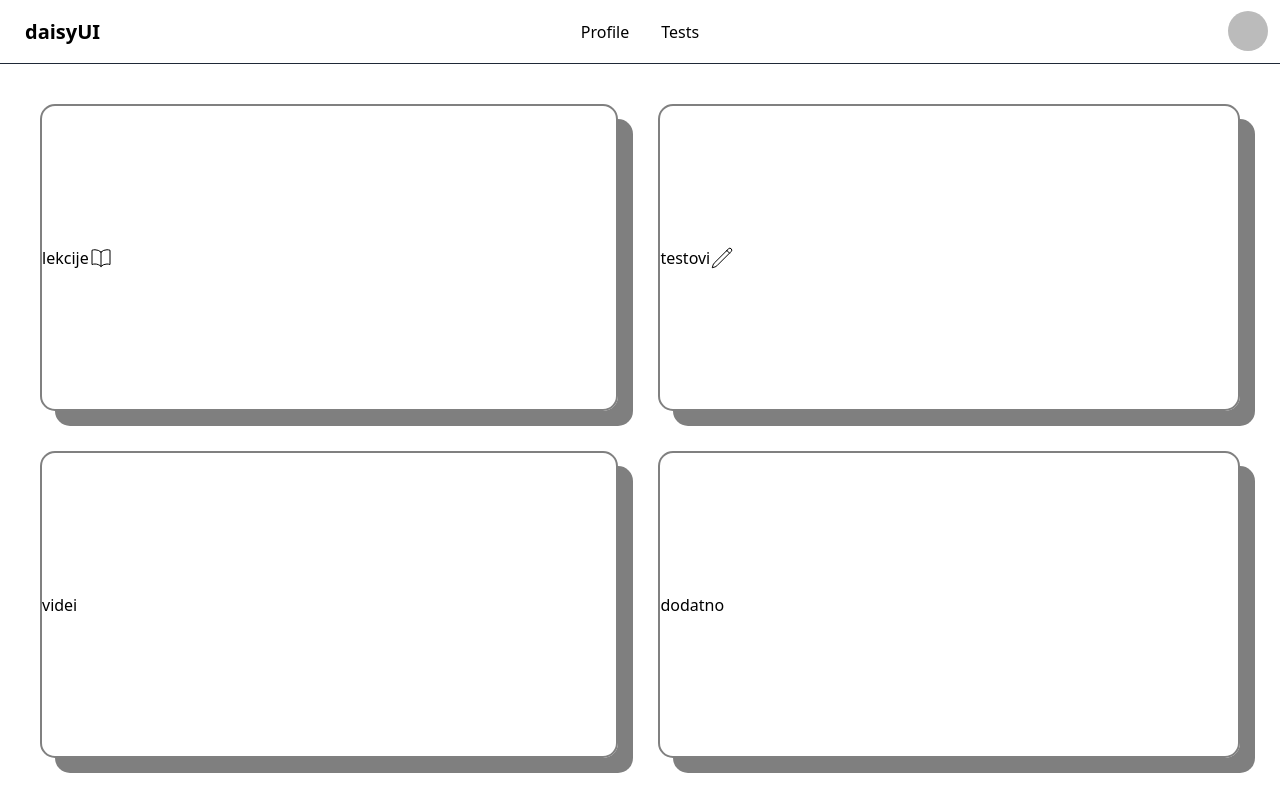
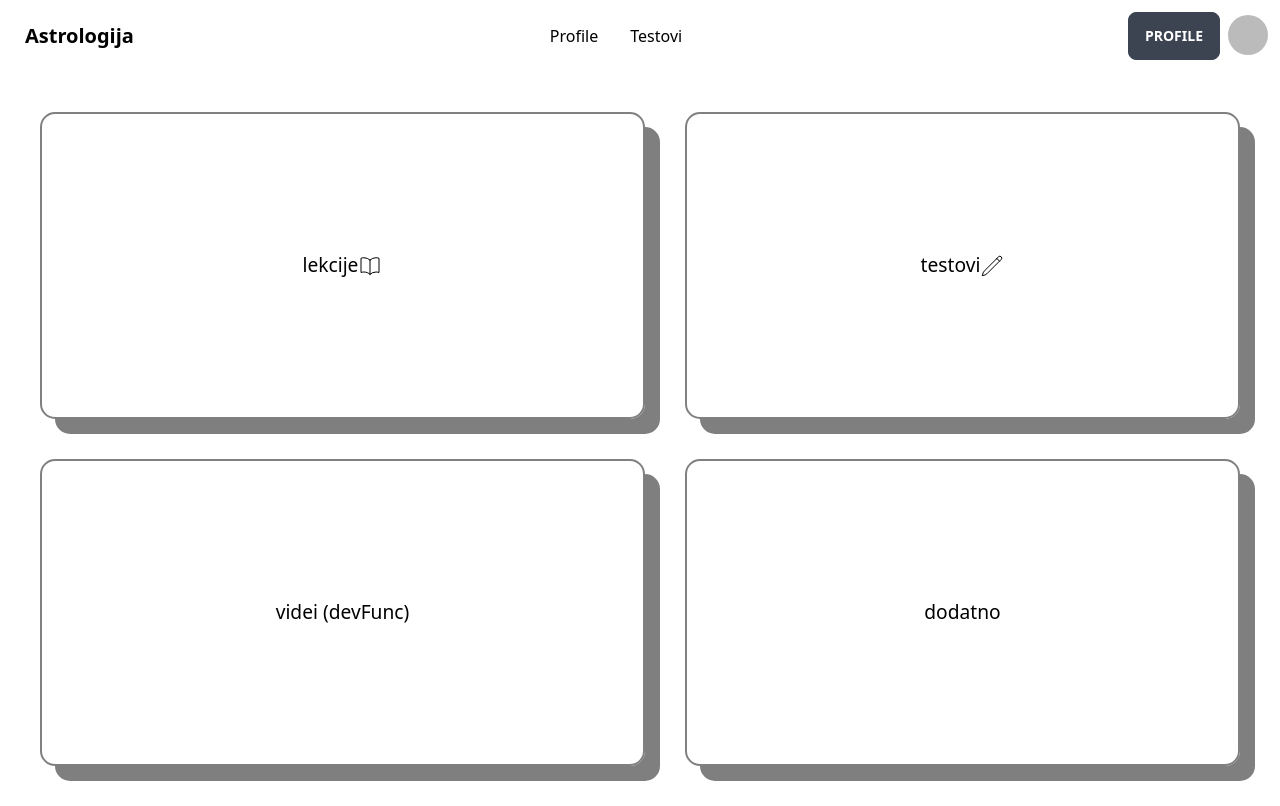
Before and after one commit to asdfmake/ValProj, a Next.js app: page /profile in a window 1280 px wide. Built offline with nearby package versions, Linux system fonts and the light colour scheme; no server answers; sample sign-in values are in the browser's storage.

Commit message:
start of redesign

```diff
--- a/app/api/create-checkout-session/route.ts
+++ b/app/api/create-checkout-session/route.ts
@@ -5,7 +5,7 @@ import stripe from "../../../stripe/stripeClient"
 
 
 const stripePromise = loadStripe(process.env.NEXT_PUBLIC_STRIPE_PUBLIC_KEY!);
-
+//NE MOZE DA RADI BEZ STRIPE CLI A
 
 export async function POST(req: Request, res: NextApiResponse) {
     if (req.method === 'POST') {
--- a/app/login/page.tsx
+++ b/app/login/page.tsx
@@ -1,34 +1,18 @@
 "use client";
-
-//import React, {ReactElement} from "react";
-import { useEffect } from "react";
-import { auth, firebase, firestore } from "../../firebase/firebaseClient";
-//import { getAuth, signInWithPopup, GoogleAuthProvider, signOut } from "firebase/auth";
 import { isUserPremium, loginWithAuth, signUp, checkForUser, logOut} from "@/firebase/userFunctions";
-import { useAuthState } from "react-firebase-hooks/auth";
 import { redirect, useRouter } from "next/navigation";
 
+import Router from 'next/router'
+import { useEffect, useState } from "react";
+
 export default function loginPage() {
-  //const [user, loading] = useAuthState(auth);
-  function kita() {
-    console.log("redir");
-    redirect("/nseto");
-  }
-  const { push } = useRouter();
 
-/*   function login(provider: string){
-    let userCred;
+  const [loggedIn, setLoggedIn] = useState(false);
+  useEffect(() => {
+    if(loggedIn)
+      redirect('/profile')
+  });
 
-    switch (provider) {
-        case "withGoogle":
-
-            break;
-
-        default:
-            userCred = null;
-            break;
-    }
-  } */
 
   return (
     <main>
@@ -67,7 +51,7 @@ export default function loginPage() {
                     <button
                       className="bg-white active:bg-slate-50 text-slate-700 font-normal px-4 py-2 rounded outline-none focus:outline-none mr-1 mb-1 uppercase shadow hover:shadow-md inline-flex items-center font-bold text-xs ease-linear transition-all duration-150"
                       type="button"
-                      onClick={(e)=>{loginWithAuth(e, "withGoogle")}}
+                      onClick={(e)=>{loginWithAuth(e, "withGoogle").then(c=>{setLoggedIn(true)})}}
                     >
                       <img
                         alt="..."
--- a/app/profile/layout.tsx
+++ b/app/profile/layout.tsx
@@ -1,10 +1,24 @@
+"use client"
 import Header from "@/components/Header"
+import { useEffect } from 'react';
+import { useRouter } from 'next/navigation';
+import { useAuthState } from "react-firebase-hooks/auth";
+import { auth } from "@/firebase/firebaseClient";
+import { redirect } from 'next/navigation'
 
 export default function ProfileLayout({
   children,
 }: {
   children: React.ReactNode
 }) {
+  const router = useRouter();
+  const [user, loading] = useAuthState(auth);
+
+  if(loading){
+
+  }
+
+  else if(user){
     return (
       <html lang="en" data-theme="winter">
 
@@ -16,3 +30,8 @@ export default function ProfileLayout({
       </html>
     )
   }
+  else if(!user){
+    redirect("/login")
+  }
+
+}
--- a/app/profile/lekcija/[lekcijaUid]/page.tsx
+++ b/app/profile/lekcija/[lekcijaUid]/page.tsx
@@ -5,11 +5,12 @@ import { getUserData } from '@/firebase/userFunctions'
 import { doc, getDoc } from "firebase/firestore";
 import { useEffect, useState } from "react";
 
-async function fetchLesson(){
+async function fetchLesson(lekcijaUid: string){
     try {
-        let lekcija = (await getDoc(doc(firestore, 'content', "premium", 'lekcije', "astrologijaBull"))).data();
+        let lekcija = (await getDoc(doc(firestore, 'content', "premium", 'lekcije', lekcijaUid))).data();
         await getDoc(doc(firestore, 'content', "premium", 'testovi', lekcija!.testUid)).then(e=>{lekcija!.test = e.data(); delete lekcija!.testUid; console.log(e.data())})
         /* mozda nema potrebe da fetchujem i test neka se samo redirectuje na page za to */
+        console.log(lekcija)
         return lekcija
     } catch (error) {
         return 0
@@ -26,7 +27,7 @@ export default function lekcijaPage({params}: any) {
 
     useEffect(() => {
         if(!lesson){
-            fetchLesson().then(e=>{
+            fetchLesson(params.lekcijaUid).then(e=>{
                 console.log(e)
                 getLesson(e)
             }).catch(e=>{
--- a/app/profile/lekcija/page.tsx
+++ b/app/profile/lekcija/page.tsx
@@ -1,5 +1,6 @@
 "use client"
 
+import Link from 'next/link';
 import { firestore } from "@/firebase/firebaseClient";
 import { collection, doc, getDoc, getDocs    ,setDoc } from "firebase/firestore";
 import { useEffect, useState } from "react";
@@ -21,6 +22,10 @@ async function fetchLessons(){
         return 0
     }
 
+}
+
+function gotoLesson(lessonId: string){
+    console.log(lessonId)
 }
 
 export default function lekcijePage({params}: any) {
@@ -49,7 +54,7 @@ export default function lekcijePage({params}: any) {
                                     <div className="absolute top-1/2 left-1/2 transform -translate-x-1/2 -translate-y-1/2 text-center">
                                         <h1 className="text-4xl font-bold text-white">{item.naslov}</h1>
                                         <p className="mt-4 text-xl text-white">{item.opis}</p>
-                                        <button className="btn block m-auto opacity-80 mt-4">learn more</button>
+                                        <button className="btn block m-auto opacity-80 mt-4"><Link href={"profile/lekcija/" + item.id}>learn more</Link></button>
                                     </div>
                                 </div>
                             </figure>
--- a/app/profile/page.tsx
+++ b/app/profile/page.tsx
@@ -1,6 +1,8 @@
 "use client"
 
 import style from "./profile.module.css"
+import { devFunction } from "@/firebase/userFunctions"
+import Link from "next/link"
 
 export default function profilePage() {
 
@@ -18,24 +20,33 @@ export default function profilePage() {
         document.getElementById(id)?.scrollIntoView({behavior: "smooth"})
     }
 
+    function devshit(){
+        devFunction()
+    }
+
     return(
         <main className={`${style.main_height} bg-base-100`}>
             <ul className={style.main_grid}>
+                <Link href={"/profile/lekcija"}>
                     <li>
                         lekcije
                         <svg xmlns="http://www.w3.org/2000/svg" fill="none" viewBox="0 0 24 24" stroke="currentColor" className="w-6 h-6">
                             <path strokeLinecap="round" strokeLinejoin="round" d="M12 6.042A8.967 8.967 0 006 3.75c-1.052 0-2.062.18-3 .512v14.25A8.987 8.987 0 016 18c2.305 0 4.408.867 6 2.292m0-14.25a8.966 8.966 0 016-2.292c1.052 0 2.062.18 3 .512v14.25A8.987 8.987 0 0018 18a8.967 8.967 0 00-6 2.292m0-14.25v14.25" />
                         </svg>
                     </li>
+                </Link>
+
+                <Link href={"/profile/tests"}>
                     <li>
                         testovi
                         <svg xmlns="http://www.w3.org/2000/svg" fill="none" viewBox="0 0 24 24" stroke="currentColor" className="w-6 h-6">
                             <path strokeLinecap="round" strokeLinejoin="round" d="M16.862 4.487l1.687-1.688a1.875 1.875 0 112.652 2.652L6.832 19.82a4.5 4.5 0 01-1.897 1.13l-2.685.8.8-2.685a4.5 4.5 0 011.13-1.897L16.863 4.487zm0 0L19.5 7.125" />
                         </svg>
+                    </li>
+                </Link>
 
-                </li>
-                <li>
-                    videi
+                <li onClick={devshit}>
+                    videi (devFunc)
 
                 </li>
                 <li>dodatno</li>
--- a/app/profile/profile.module.css
+++ b/app/profile/profile.module.css
@@ -13,14 +13,16 @@
 
 .main_grid li{
     display: flex;
-    justify-self: center;
     align-items: center;
+    justify-content: center;
     border: 2px solid gray;
     border-radius: 15px;
     width: 100%;
     height: 100%;
     box-shadow: 15px 15px rgba(0, 0, 0, 0.5);
     transition: .2s;
+
+    font-size: 1.2rem;
 }
 
 .main_grid li:hover{
@@ -32,3 +34,9 @@
     transform: scale(0.95);
     box-shadow: 0 0 rgba(0, 0, 0, 0.5);
 }
+
+@media only screen and (max-width: 656px) {
+    .main_grid{
+        grid-template-columns: auto;
+    }
+}
--- a/components/Header.tsx
+++ b/components/Header.tsx
@@ -5,60 +5,43 @@ import { loginWithAuth, checkForUser, logOut, getUserData} from "@/firebase/user
 import {auth, firestore} from "@/firebase/firebaseClient"
 import Link from 'next/link'
 
-export default function Header(){
+export default function Header(): JSX.Element{
     const [user, loading] = useAuthState(auth);
 
     if(loading){
-        return (
-            <div className="fixed inset-0 flex items-center justify-center">
-                <div className="w-16 h-16 border-t-4 border-b-4 border-blue-500 rounded-full animate-spin"></div>
-            </div>
-        )
+        return <></>
     }
     else{
 
         return(
-            <div className="navbar bg-base-100 top-0 sticky z-20 h-[30px] border-b-[1px] border-gray-800">
+            <div className="navbar bg-base-100">
                 <div className="navbar-start">
                     <div className="dropdown">
                     <label tabIndex={0} className="btn btn-ghost lg:hidden">
                         <svg xmlns="http://www.w3.org/2000/svg" className="h-5 w-5" fill="none" viewBox="0 0 24 24" stroke="currentColor"><path strokeLinecap="round" strokeLinejoin="round" strokeWidth="2" d="M4 6h16M4 12h8m-8 6h16" /></svg>
                     </label>
-                    <ul tabIndex={0} className="menu menu-compact dropdown-content mt-3 p-2 shadow bg-base-100 rounded-box w-52">
-                        <li><a>Item 1</a></li>
-                        <li tabIndex={0}>
-                        <a className="justify-between">
-                            Parent
-                            <svg className="fill-current" xmlns="http://www.w3.org/2000/svg" width="24" height="24" viewBox="0 0 24 24"><path d="M8.59,16.58L13.17,12L8.59,7.41L10,6L16,12L10,18L8.59,16.58Z"/></svg>
-                        </a>
-                        <ul className="p-2">
-                            <li><a>Submenu 1</a></li>
-                            <li><a>Submenu 2</a></li>
-                        </ul>
-                        </li>
-                        <li><a>Item 3</a></li>
+                    <ul tabIndex={0} className="menu menu-sm dropdown-content mt-3 z-[1] p-2 shadow bg-base-100 rounded-box w-52">
+                        <Link href={"/profile"}><li><a>Profile</a></li></Link>
+                        <Link href={"/profile/tests"}><li><a>Testovi</a></li></Link>
                     </ul>
                     </div>
-                    <a className="btn btn-ghost normal-case text-xl">daisyUI</a>
+                    <a className="btn btn-ghost normal-case text-xl">Astrologija</a>
                 </div>
                 <div className="navbar-center hidden lg:flex">
                     <ul className="menu menu-horizontal px-1">
-                    <li><Link href="profile">Profile</Link></li>
-                    <li><Link href="profile/tests">Tests</Link></li>
-                    {/* <li tabIndex={0}>
-                        <a>
-                        Parent
-                        <svg className="fill-current" xmlns="http://www.w3.org/2000/svg" width="20" height="20" viewBox="0 0 24 24"><path d="M7.41,8.58L12,13.17L16.59,8.58L18,10L12,16L6,10L7.41,8.58Z"/></svg>
-                        </a>
-                        <ul className="p-2">
-                        <li><a>Submenu 1</a></li>
-                        <li><a>Submenu 2</a></li>
-                        </ul>
-                    </li>
-                    <li><a>Item 3</a></li> */}
+                        <Link href={"/profile"}><li><a>Profile</a></li></Link>
+                        <Link href={"/profile/tests"}><li><a>Testovi</a></li></Link>
                     </ul>
                 </div>
                 <div className="navbar-end">
+                    <div className="dropdown dropdown-hover dropdown-end">
+                        <label tabIndex={0} className="btn m-1">profile</label>
+                        <ul tabIndex={0} className="dropdown-content z-[1] menu p-2 shadow bg-base-100 rounded-box w-52">
+                            <li><a>trenutno koristite bezplatnu verziju sajta</a></li>
+                            {/* <li><a>Item 2</a></li> */}
+                        </ul>
+                    </div>
+                </div>
                 {user?(
                         <div className="dropdown dropdown-end">
                         <label tabIndex={0} className="btn btn-ghost btn-circle avatar">
@@ -80,9 +63,31 @@ export default function Header(){
                         ):(
                         <button className="btn" onClick={(e)=>{loginWithAuth(e, "withGoogle")}}>Log in</button>
                         )}
-                </div>
-                </div>
+            </div>
+
         )
     }
 
 }
+
+/* {user?(
+                        <div className="dropdown dropdown-end">
+                        <label tabIndex={0} className="btn btn-ghost btn-circle avatar">
+                            <div className="w-10 rounded-full">
+                            <img src={user.photoURL||"kita"} />
+                            </div>
+                        </label>
+                        <ul tabIndex={0} className="mt-3 p-2 shadow menu menu-compact dropdown-content bg-base-100 rounded-box w-52">
+                            <li>
+                            <a className="justify-between">
+                                Profile
+                                <span className="badge">New</span>
+                            </a>
+                            </li>
+                            <li><a>Settings</a></li>
+                            <li onClick={()=>{logOut()}}><a>Logout</a></li>
+                        </ul>
+                        </div>
+                        ):(
+                        <button className="btn" onClick={(e)=>{loginWithAuth(e, "withGoogle")}}>Log in</button>
+                        )} */
--- a/firebase/userFunctions.tsx
+++ b/firebase/userFunctions.tsx
@@ -41,8 +41,7 @@ async function loginWithAuth(e: any, providerStr: string){
         break;
     }
 
-
-    signInWithPopup(auth, provider).then(userCred=>{
+    await signInWithPopup(auth, provider).then(userCred=>{
         getUserData(userCred.user.uid)
         checkForUser(userCred.user).then(()=>{
           //user exists
@@ -56,11 +55,13 @@ async function loginWithAuth(e: any, providerStr: string){
           /* logOut(); */
         })
 
+    }).then(e=>{
+      console.log("logged in successfully")
+
     }).catch(e=>{
       console.error("user didn't login")
     })
-
-
+    return 1;
     //can return error or exeption if user does not exits
 }
 
@@ -109,40 +110,15 @@ async function upgradeUser(userId: string){
 }
 
 async function devFunction(){
-  /* await setDoc(doc(firestore, "content", "premium", "testovi", "test1"), {
-    "info":{
-      "img": "imglink",
-      "tezina": 3,
-      "desciption": "neki opis za neki test 1"
-    },
+  await setDoc(doc(firestore, "content", "premium", "lekcije", "ovan"), {
 
-      "pitanja": [
-          {
-              "opcije": [
-                  "opcija1",
-                  "opcija2",
-                  "opcija3",
-                  "tacan odgovor"
-              ],
-              "pitanje": "neko pitanje",
-              "odgovor": "tacan odgovor"
-          },
-          {
-              "odgovor": "odgovor2",
-              "pitanje": "neko pitanje 2",
-              "opcije": [
-                  "opcija1 za 2",
-                  "opcija2 za 2",
-                  "opcija3 za 3",
-                  "odgovor2"
-              ]
-          }
-      ]
-  }); */
+      "objasnjenje": "                Lorem ipsum dolor sit amet consectetur adipisicing elit.                  <h2>neki naslov u tekstu</h2>                 Dicta mollitia repellat aspernatur! Incidunt aperiam deserunt fugiat earum odit quibusdam qui quae, rem vero quia, voluptatum blanditiis esse ab expedita! Dolore sed fuga nostrum, cum adipisci doloribus? Ut delectus, quae maxime nihil rem, error consequuntur, laborum sit harum consequatur voluptas in odit explicabo quia corrupti quidem! Odit pariatur optio vitae amet expedita placeat nesciunt eius illum cupiditate tempora aspernatur corrupti vero rerum tempore mollitia voluptatibus modi, ipsum error nulla! Ipsa ad voluptatibus cum beatae quaerat doloribus ut laborum odit dolor obcaecati iusto suscipit, error nulla pariatur quia temporibus hic sapiente? Quis aliquid ex doloribus dolore est quidem laboriosam quo architecto error consectetur ipsam officiis temporibus similique beatae, omnis laborum assumenda facere.",
+      "slikaUrl": "https://www.alo.rs/data/images/2022-04-11/635620_shutterstock-777332347_f.webp?timestamp=1649628000",
+      "naslov": "Ovan osnove",
+      "Opis": "Ovan je poznat kao prvi horoskopski znak. Vlada prvom kucom astrala ili ti ascendent-om (podznakom) horoskopa. Ovan je vatreni znak, sta jos mogu da se iskenjam u opisu",
+      "testUid": "test2"
 
-/*   const nesto = await getDoc(doc(firestore, 'content', "premium", 'testovi', "test3"));
-  console.log(nesto.data()) */
-
+  })
 }
 
 export {isUserPremium, loginWithAuth, signUp, checkForUser, logOut, getUserData, upgradeUser, getTests, devFunction}
```
Lines whose indentation alone changed are shown as unchanged.
